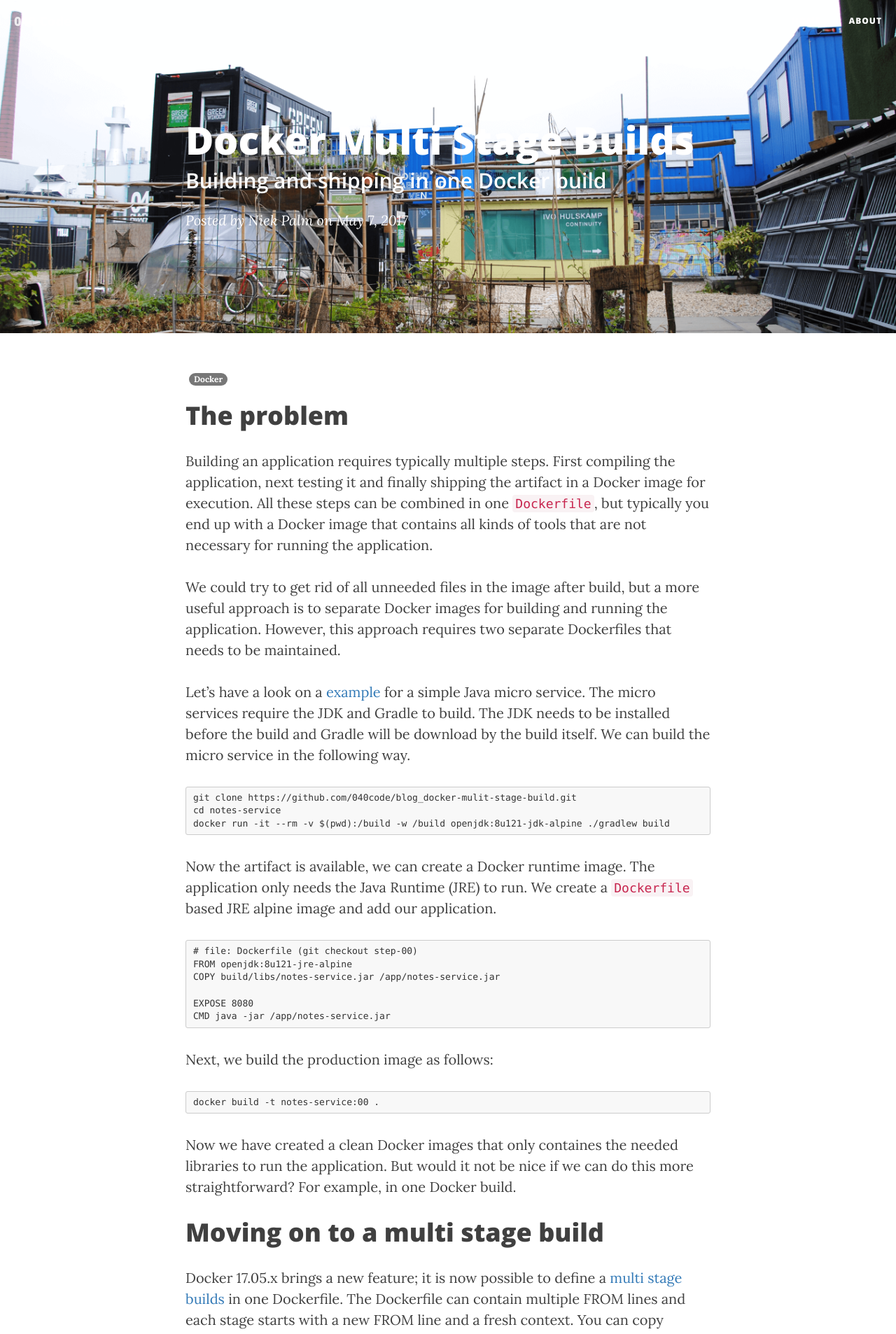
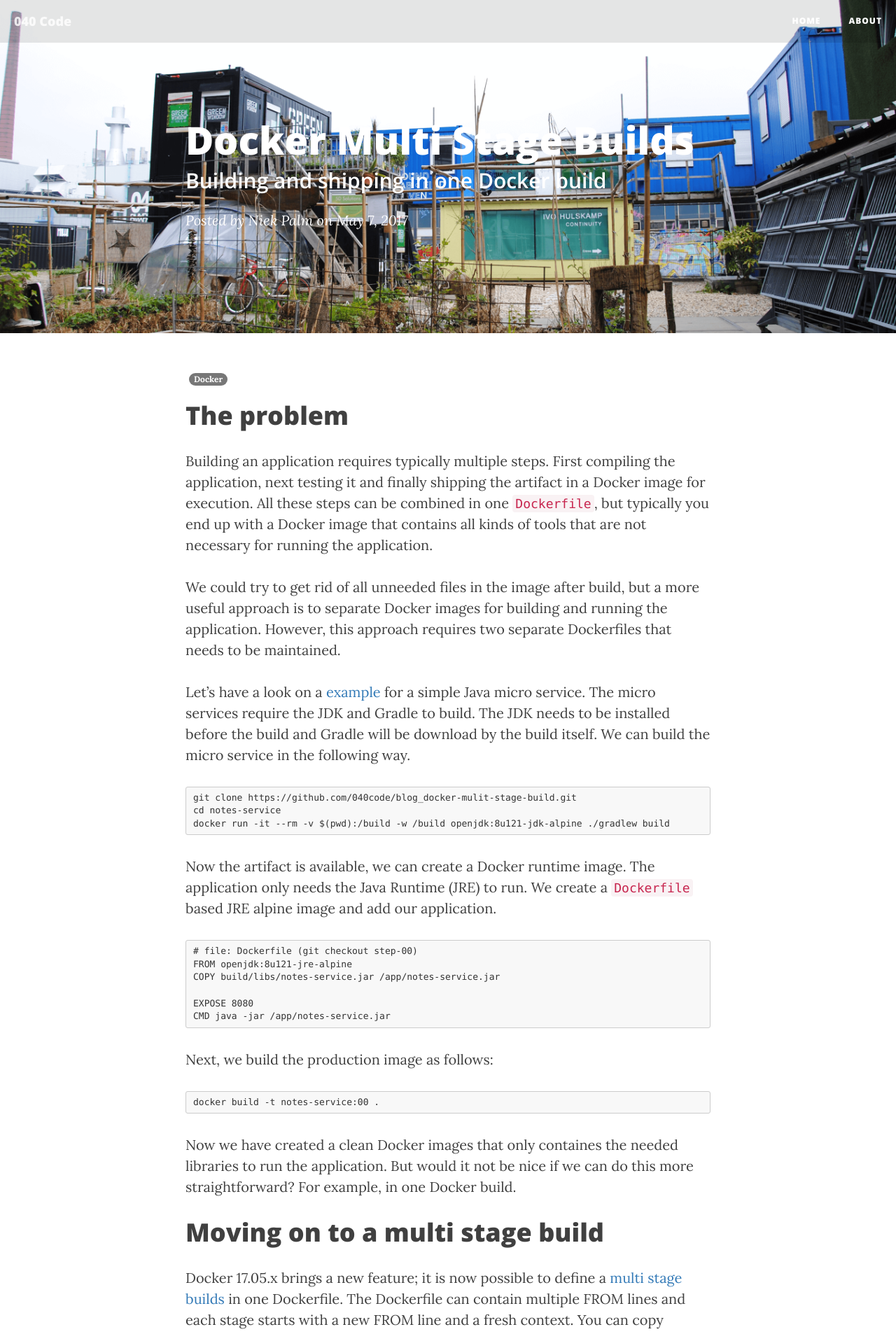
Before and after one commit to 040code/040code, a Jekyll site: the page built from _posts/2017-05-07-docker-multi-stage-builds.md, in a window 1280 px wide. Shown: the top 1906 px of the page at 70% size. Built offline with Jekyll 4.4.1, drawn with Linux system fonts in a browser that asks for light colours; nearby versions of some CDN libraries.

Commit message:
add transparancy to top bar

```diff
--- a/css/clean-blog.css
+++ b/css/clean-blog.css
@@ -60,7 +60,7 @@
 }
 @media only screen and (min-width: 768px) {
   .navbar-custom {
-    background: transparent;
+    background: rgba(0, 0, 0, 0.1);
     border-bottom: 1px solid transparent;
   }
   .navbar-custom .navbar-brand {
@@ -175,7 +175,7 @@
   }
 }
 .intro-header .post-heading h1 {
-  font-size: 15px;
+  font-size: 35px;
 }
 .intro-header .post-heading .subheading,
 .intro-header .post-heading .meta {
--- a/less/clean-blog.less
+++ b/less/clean-blog.less
@@ -82,7 +82,8 @@
 		}
 	}
 	@media only screen and (min-width: 768px) {
-		background: transparent;
+		// background: transparent;
+		background: rgba(0,0,0,0.1);
 		border-bottom: 1px solid transparent;
 		.navbar-brand {
 			color: white;
```
Also changed, not shown: css/clean-blog.min.css.
